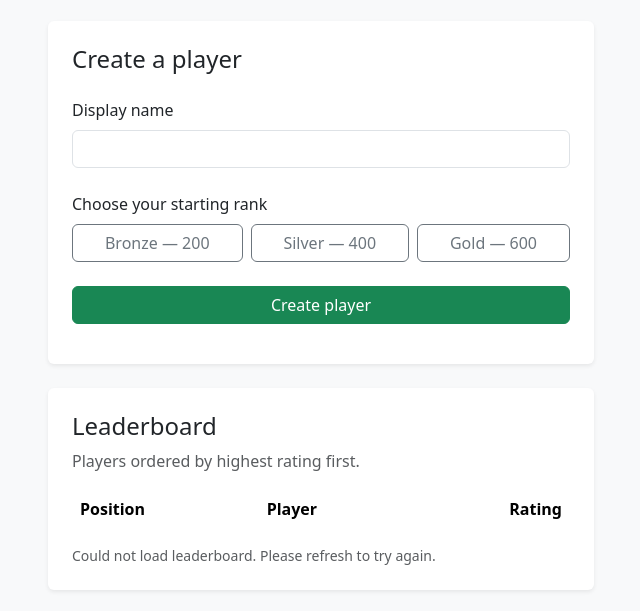
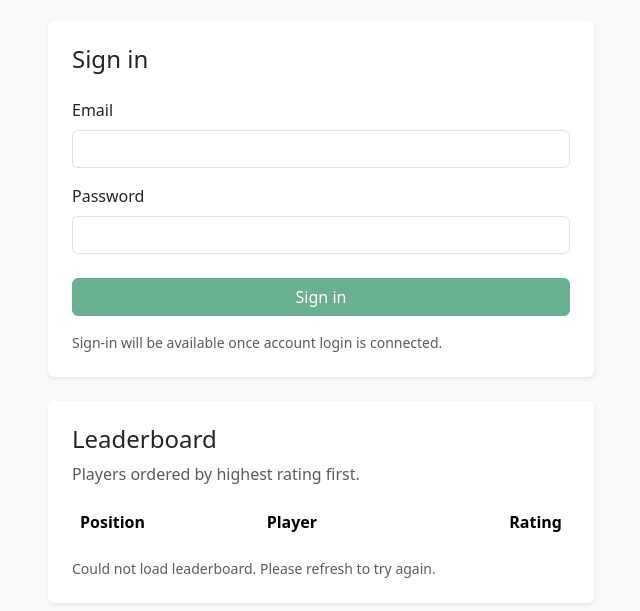
Before and after one commit to Jassoonk/ECE1779BadmintonRanked, a website: page frontend/index.html in a window 1280 px wide. Shown: the part 131-742 px from the top of the page, without its empty margins (319-959 px from the left). Drawn offline with nearby package versions, Linux system fonts and the light colour scheme; no server answers.

Commit message:
[Frontend] Add sign-in form and prepare player creation flow
- Add email and password fields with sign-in feedback
- Hide the player creation card by default
- Prepare the login script to reveal the card after a successful API response

```diff
--- a/frontend/index.html
+++ b/frontend/index.html
@@ -29,6 +29,59 @@
 
         <section
           class="card border-0 shadow-sm mb-4"
+          aria-labelledby="login-heading"
+        >
+          <div class="card-body p-4">
+            <h2 id="login-heading" class="h4 mb-4">Sign in</h2>
+
+            <form id="login-form" method="post">
+              <div class="mb-3">
+                <label for="login-email" class="form-label">Email</label>
+                <input
+                  id="login-email"
+                  name="email"
+                  type="email"
+                  class="form-control"
+                  autocomplete="username"
+                  required
+                >
+              </div>
+
+              <div class="mb-4">
+                <label for="login-password" class="form-label">
+                  Password
+                </label>
+                <input
+                  id="login-password"
+                  name="password"
+                  type="password"
+                  class="form-control"
+                  autocomplete="current-password"
+                  required
+                >
+              </div>
+
+              <button
+                id="sign-in"
+                type="submit"
+                class="btn btn-success w-100"
+                disabled
+              >
+                Sign in
+              </button>
+            </form>
+
+            <p
+              id="login-message"
+              class="small text-body-secondary mt-3 mb-0"
+              role="status"
+            >Sign-in will be available once account login is connected.</p>
+          </div>
+        </section>
+
+        <section
+          id="player-creation"
+          class="card border-0 shadow-sm mb-4 d-none"
           aria-labelledby="player-heading"
         >
           <div class="card-body p-4">
```
Also changed, not shown: frontend/login.js (added, +43 -0 lines).
